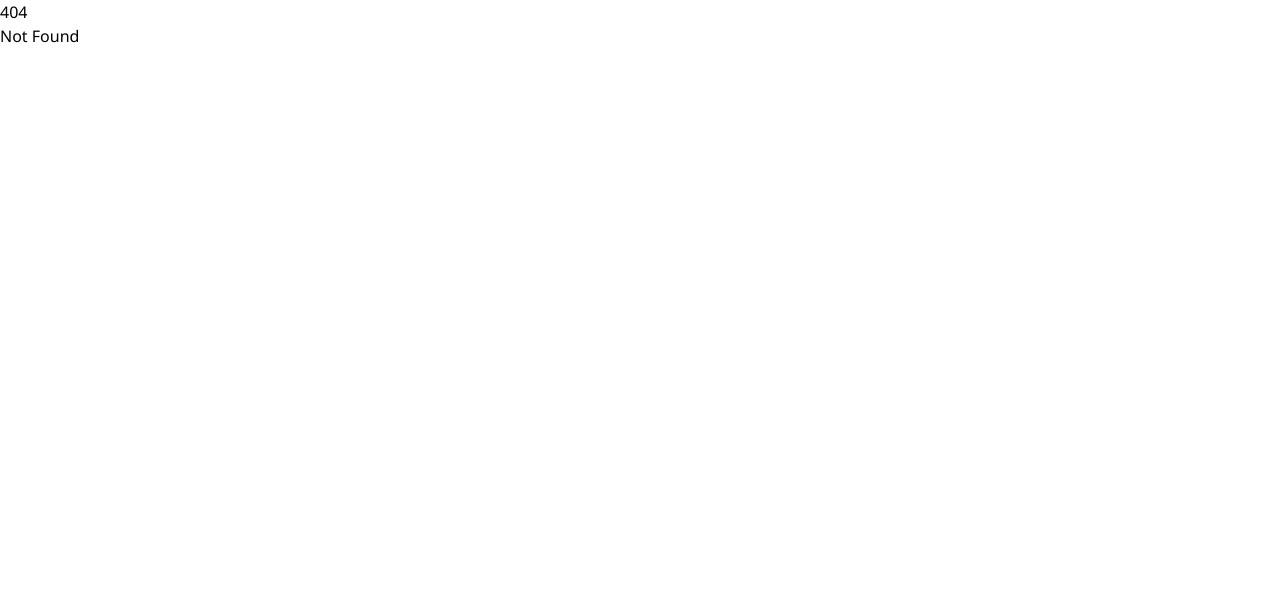
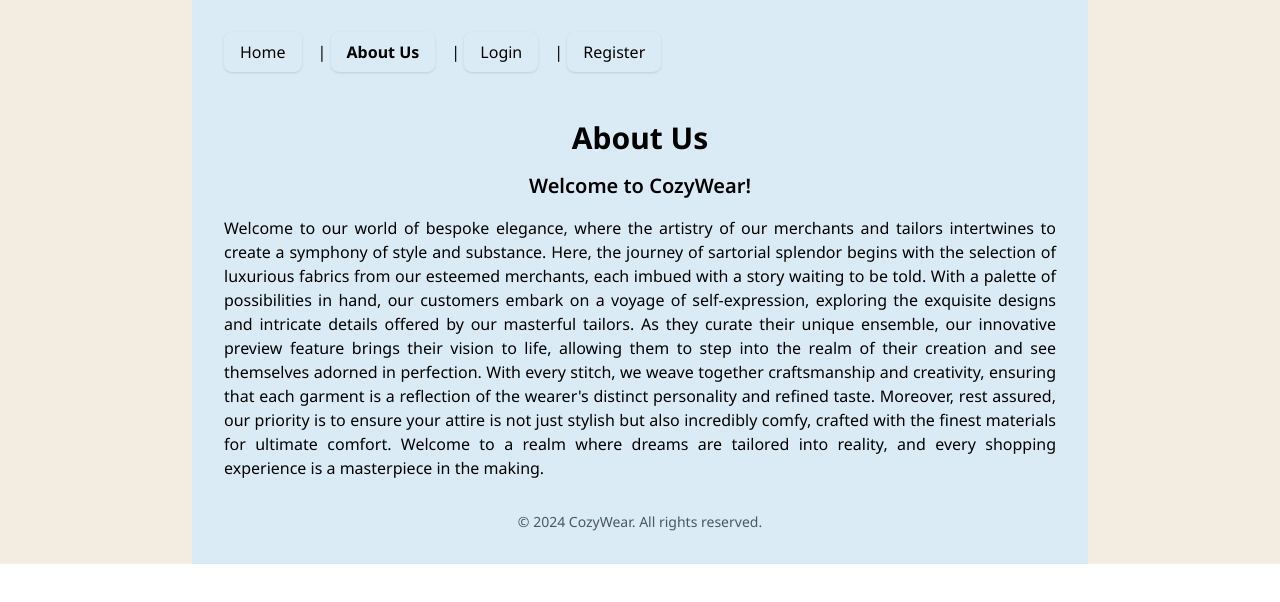
Before and after one commit to CozyWear/frontend, a SvelteKit app: page /aboutus in a window 1280 px wide. Before the commit this address had no page. Shown: the top 602 px of the page. Built offline with nearby package versions, Linux system fonts and the light colour scheme.

Commit message:
Move components into its seperate folder, move aboutus page to its route

```diff
--- /dev/null
+++ b/src/lib/components/Modal.svelte
@@ -0,0 +1,28 @@
+<script>
+	export let showModal = false;
+</script>
+
+{#if showModal}
+	<div class="backdrop" on:click|self>
+		<div class="modal">
+			<slot></slot>
+		</div>
+	</div>
+{/if}
+
+<style>
+	.backdrop {
+		width: 100%;
+		height: 100%;
+		position: fixed;
+		background: rgba(0, 0, 0, 0.8);
+	}
+	.modal {
+		padding: 10px;
+		border-radius: 10px;
+		max-width: 400px;
+		margin: 10% auto;
+		text-align: center;
+		background: white;
+	}
+</style>
--- a/src/routes/+page.svelte
+++ b/src/routes/+page.svelte
@@ -1,23 +1,55 @@
-<script src="https://cdn.tailwindcss.com"></script>
-<body class="bg-[#f2ece1]">
-  <main class="max-w-4xl mx-auto p-8 bg-[#dbebf5]">
-    <nav class="mb-8 flex justify-between items-center ">
-      <div>
-        <a href="/" class="mr-4 inline-block py-2 px-4 rounded-lg shadow transition duration-300 ease-in-out hover:shadow-md">Home</a>|
-        <a href="about" class="mr-4 inline-block py-2 px-4 font-bold rounded-lg shadow transition duration-300 ease-in-out hover:shadow-md">About Us</a>|
-        <a href="login" class="mr-4 inline-block py-2 px-4 rounded-lg shadow transition duration-300 ease-in-out hover:shadow-md">Login</a>|
-        <a href="register" class="inline-block py-2 px-4 rounded-lg shadow transition duration-300 ease-in-out hover:shadow-md">Register</a>
-      </div>
-    </nav>
-    <header class="py-4">
-      <h1 class="text-3xl font-bold text-center">About Us</h1>
-    </header>
-    <section class="mb-8">
-      <h2 class="text-xl font-semibold mb-4 text-center">Welcome to CozyWear!</h2>
-      <p class="mb-2 text-justify">Welcome to our world of bespoke elegance, where the artistry of our merchants and tailors intertwines to create a symphony of style and substance. Here, the journey of sartorial splendor begins with the selection of luxurious fabrics from our esteemed merchants, each imbued with a story waiting to be told. With a palette of possibilities in hand, our customers embark on a voyage of self-expression, exploring the exquisite designs and intricate details offered by our masterful tailors. As they curate their unique ensemble, our innovative preview feature brings their vision to life, allowing them to step into the realm of their creation and see themselves adorned in perfection. With every stitch, we weave together craftsmanship and creativity, ensuring that each garment is a reflection of the wearer's distinct personality and refined taste. Moreover, rest assured, our priority is to ensure your attire is not just stylish but also incredibly comfy, crafted with the finest materials for ultimate comfort. Welcome to a realm where dreams are tailored into reality, and every shopping experience is a masterpiece in the making.</p>
-    </section>
-    <footer class="text-gray-600 text-sm flex justify-center">
-      <p>&copy; 2024 CozyWear. All rights reserved.</p>
-    </footer>
-  </main>
-</body>
+<script lang="ts">
+	import Modal from '$lib/components/Modal.svelte';
+	let showModal = false;
+	const ToggleModal = () => {
+		showModal = !showModal;
+	};
+</script>
+
+<Modal {showModal} on:click={ToggleModal}>
+	<h3>Contact Us</h3>
+
+	<form>
+		<input type="text" placeholder="Name" class="inputs" />
+		<br />
+		<input type="text" placeholder="Email" class="inputs" />
+		<br />
+		<select
+			style="width: 80%; margin:5% auto; border:1px solid ; padding:12px 8px; border-radius:10px; background-color: #fefefe;"
+		>
+			<option value="Customer">Customer</option>
+			<option value="Merchant">Merchant</option>
+			<option value="Tailor">Tailor</option>
+		</select>
+		<br />
+		<textarea name="Complaint" style="width: 80%; margin:5%;" placeholder="Enter Your Feedback Here"
+		></textarea>
+		<br />
+		<button>Submit</button>
+	</form>
+</Modal>
+
+<div class="button-container">
+	<button on:click={ToggleModal} class="buttons">Contact Us</button>
+</div>
+
+<style>
+	.inputs {
+		background-color: #fefefe;
+		margin: 5% auto;
+		padding: 10px;
+		border: 1px solid #888;
+		width: 80%;
+		border-radius: 10px;
+	}
+	button {
+		border: 0;
+		cursor: pointer;
+		padding: 8px 12px;
+		font-weight: bold;
+		box-shadow: 1px 2px 3px rgba(0, 0, 0, 0.2);
+	}
+	h3 {
+		font-size: 24px;
+	}
+</style>
--- /dev/null
+++ b/src/routes/aboutus/+page.svelte
@@ -0,0 +1,52 @@
+<body class="bg-[#f2ece1]">
+	<main class="max-w-4xl mx-auto p-8 bg-[#dbebf5]">
+		<nav class="mb-8 flex justify-between items-center">
+			<div>
+				<a
+					href="/"
+					class="mr-4 inline-block py-2 px-4 rounded-lg shadow transition duration-300 ease-in-out hover:shadow-md"
+					>Home</a
+				>|
+				<a
+					href="aboutus"
+					class="mr-4 inline-block py-2 px-4 font-bold rounded-lg shadow transition duration-300 ease-in-out hover:shadow-md"
+					>About Us</a
+				>|
+				<a
+					href="login"
+					class="mr-4 inline-block py-2 px-4 rounded-lg shadow transition duration-300 ease-in-out hover:shadow-md"
+					>Login</a
+				>|
+				<a
+					href="register"
+					class="inline-block py-2 px-4 rounded-lg shadow transition duration-300 ease-in-out hover:shadow-md"
+					>Register</a
+				>
+			</div>
+		</nav>
+		<header class="py-4">
+			<h1 class="text-3xl font-bold text-center">About Us</h1>
+		</header>
+		<section class="mb-8">
+			<h2 class="text-xl font-semibold mb-4 text-center">Welcome to CozyWear!</h2>
+			<p class="mb-2 text-justify">
+				Welcome to our world of bespoke elegance, where the artistry of our merchants and tailors
+				intertwines to create a symphony of style and substance. Here, the journey of sartorial
+				splendor begins with the selection of luxurious fabrics from our esteemed merchants, each
+				imbued with a story waiting to be told. With a palette of possibilities in hand, our
+				customers embark on a voyage of self-expression, exploring the exquisite designs and
+				intricate details offered by our masterful tailors. As they curate their unique ensemble,
+				our innovative preview feature brings their vision to life, allowing them to step into the
+				realm of their creation and see themselves adorned in perfection. With every stitch, we
+				weave together craftsmanship and creativity, ensuring that each garment is a reflection of
+				the wearer's distinct personality and refined taste. Moreover, rest assured, our priority is
+				to ensure your attire is not just stylish but also incredibly comfy, crafted with the finest
+				materials for ultimate comfort. Welcome to a realm where dreams are tailored into reality,
+				and every shopping experience is a masterpiece in the making.
+			</p>
+		</section>
+		<footer class="text-gray-600 text-sm flex justify-center">
+			<p>&copy; 2024 CozyWear. All rights reserved.</p>
+		</footer>
+	</main>
+</body>
--- a/src/routes/shared/Modal.svelte
+++ /dev/null
@@ -1,28 +0,0 @@
-<script>
-    export let showModal=false;
-</script>
-
-{#if showModal}
-    <div class="backdrop" on:click|self>
-        <div class="modal">
-            <slot></slot>
-        </div>
-    </div>
-{/if}
-
-<style>
-    .backdrop{
-     width:100%;
-     height:100%;
-     position:fixed;
-     background:rgba(0,0,0,0.8);
-    }
-    .modal{
-        padding:10px;
-        border-radius:10px;
-        max-width:400px;
-        margin:10% auto;
-        text-align: center;
-        background: white;
-    }
-</style>
```
